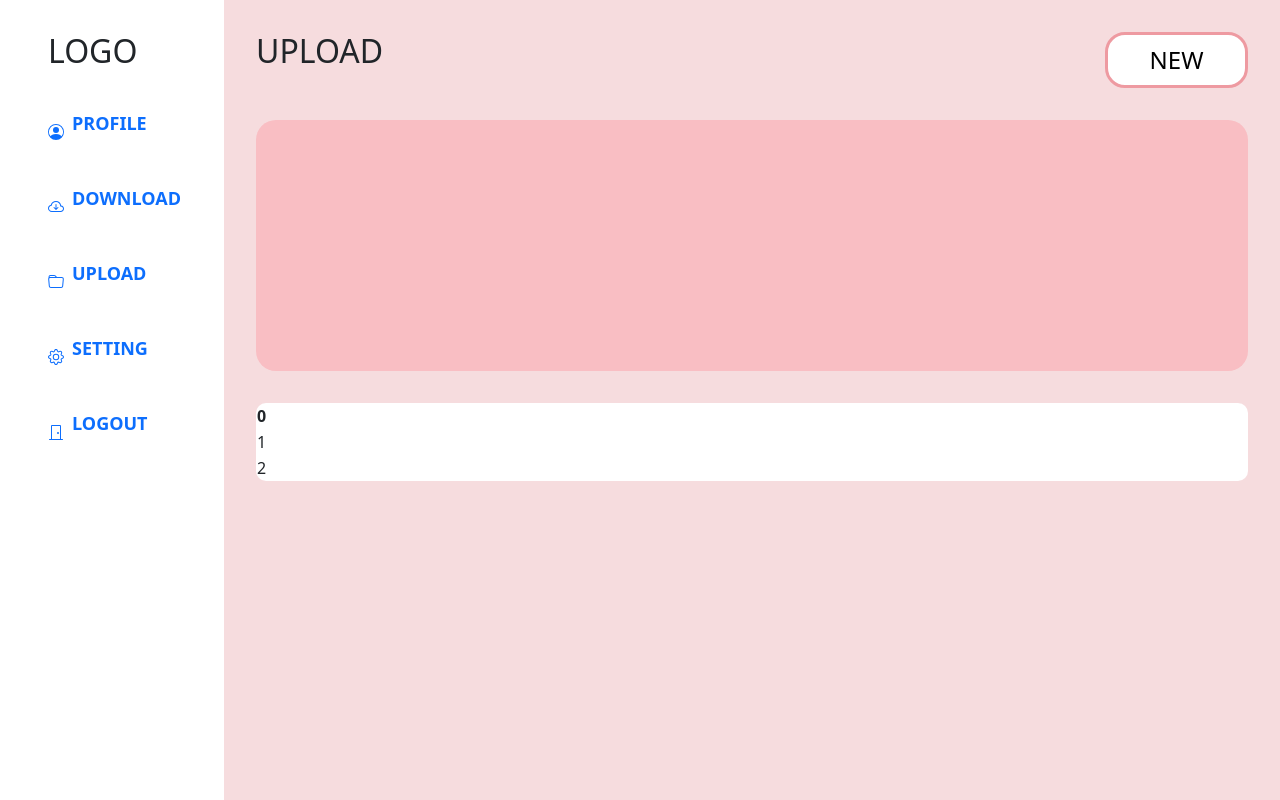
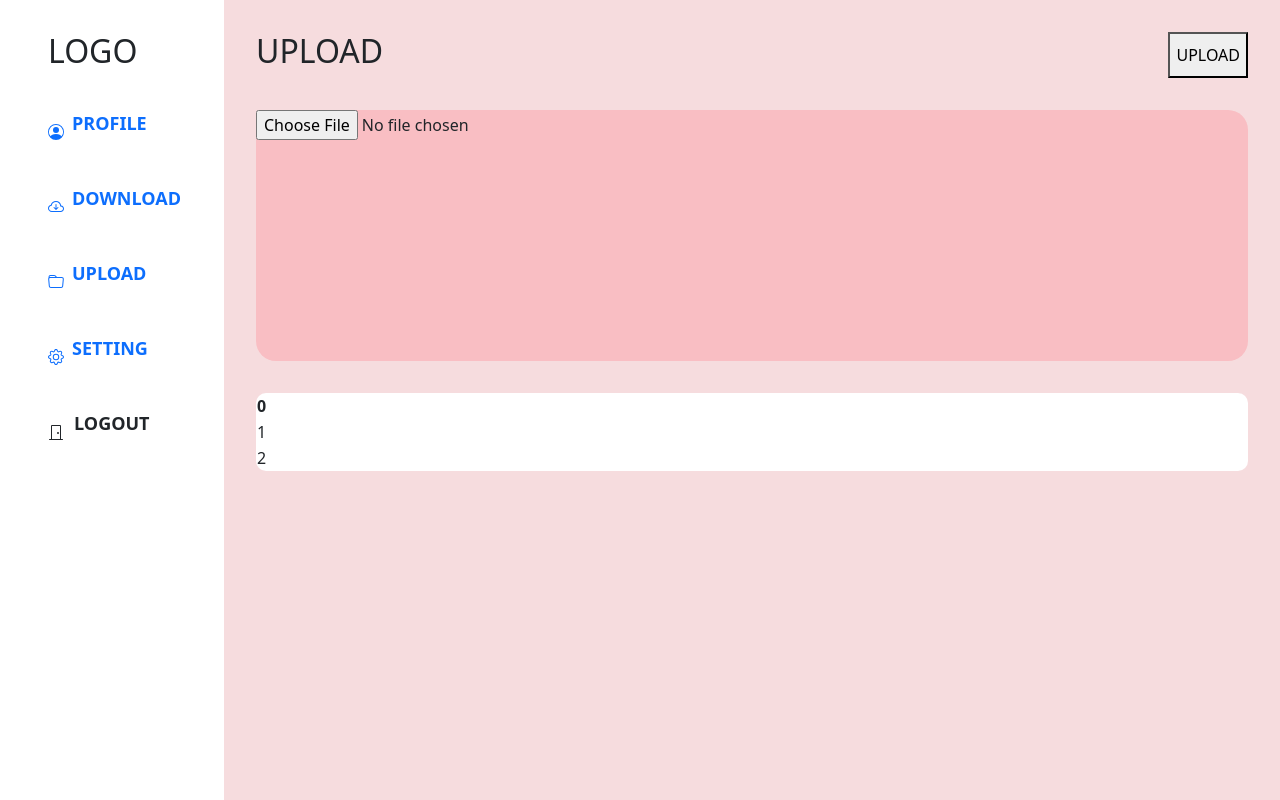
Before and after one commit to PW-R/UPDOWN, a plain HTML site: page uploadFrontend/upload.html in a window 1280 px wide. Shown: the top 800 px of the page. Drawn offline with nearby package versions, Linux system fonts and the light colour scheme.

Commit message:
upback commit

```diff
--- a/uploadFrontend/upload.html
+++ b/uploadFrontend/upload.html
@@ -66,9 +66,7 @@
                 <p>SETTING</p>
             </a>
             </div>
-
-            <div class="logout" >
-                <a href="#" class="nav-item">
+            <div class="logout">
                 <svg xmlns="http://www.w3.org/2000/svg" width="16" height="16" fill="currentColor"
                     class="bi bi-door-closed" viewBox="0 0 16 16">
                     <path
@@ -82,10 +80,12 @@
         <div class="right">
             <div class="top">
                 <h2>UPLOAD</h2>
-                <button id="addfile" onclick="addFile()" >NEW</button>
+                <button  onclick="addFile()" >UPLOAD</button>
             </div>
             <div class="middle">
-                <div class="showfile"></div>
+                <div class="showfile">
+                    <input type="file" id="fileInput">
+                </div>
             </div>
             <div class="listfile">
                 <div class="list">
@@ -111,7 +111,5 @@
         </div>
     </div>
 
-
     <script src="uploadapp.js"></script>
-
 </body>
--- a/uploadFrontend/uploadapp.js
+++ b/uploadFrontend/uploadapp.js
@@ -1,9 +1,14 @@
-async function uploadFile() {
+document.addEventListener("DOMContentLoaded", () => {
+    document.getElementById("fileInput");
+});
+
+async function addFile() {
     const fileInput = document.getElementById("fileInput");
     const file = fileInput.files[0];
 
     if (!file) {
         alert("กรุณาเลือกไฟล์ก่อน!");
+        console.error("❌ ไม่พบ element fileInput");
         return;
     }
 
```
